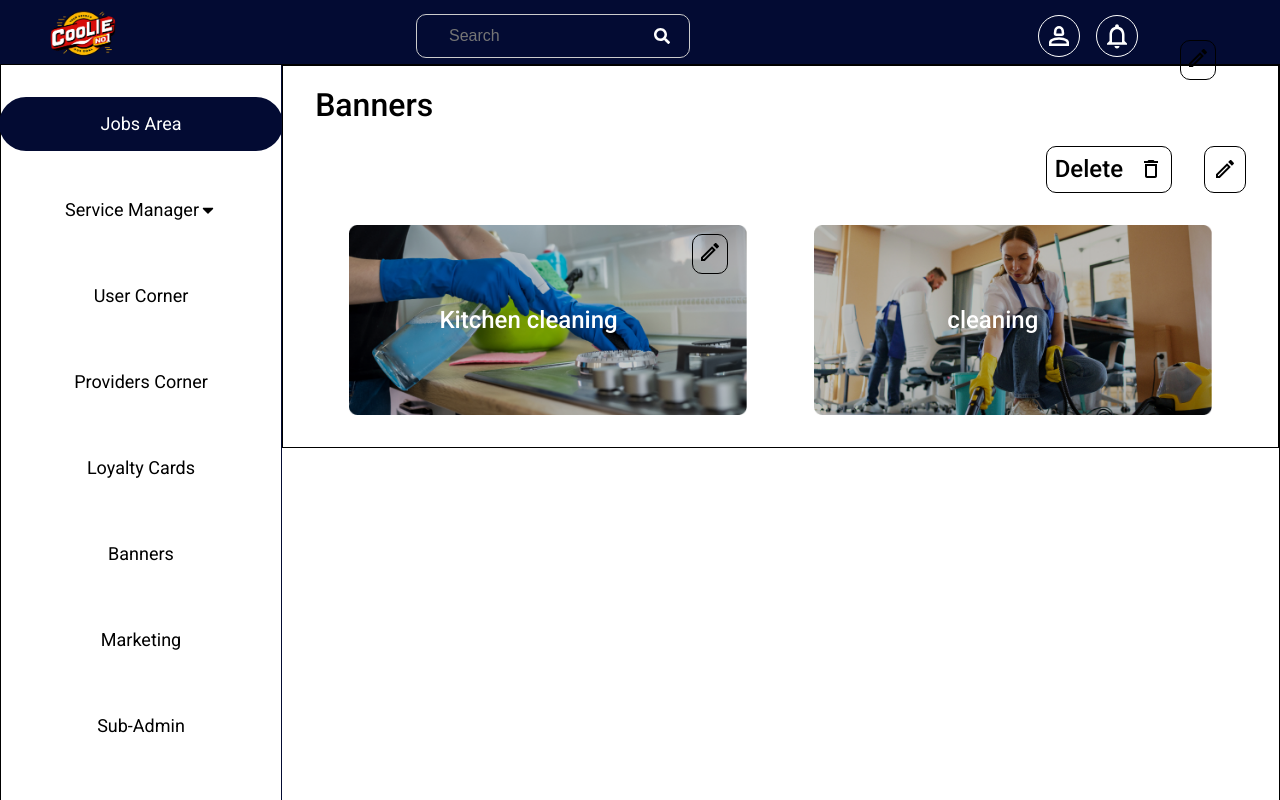
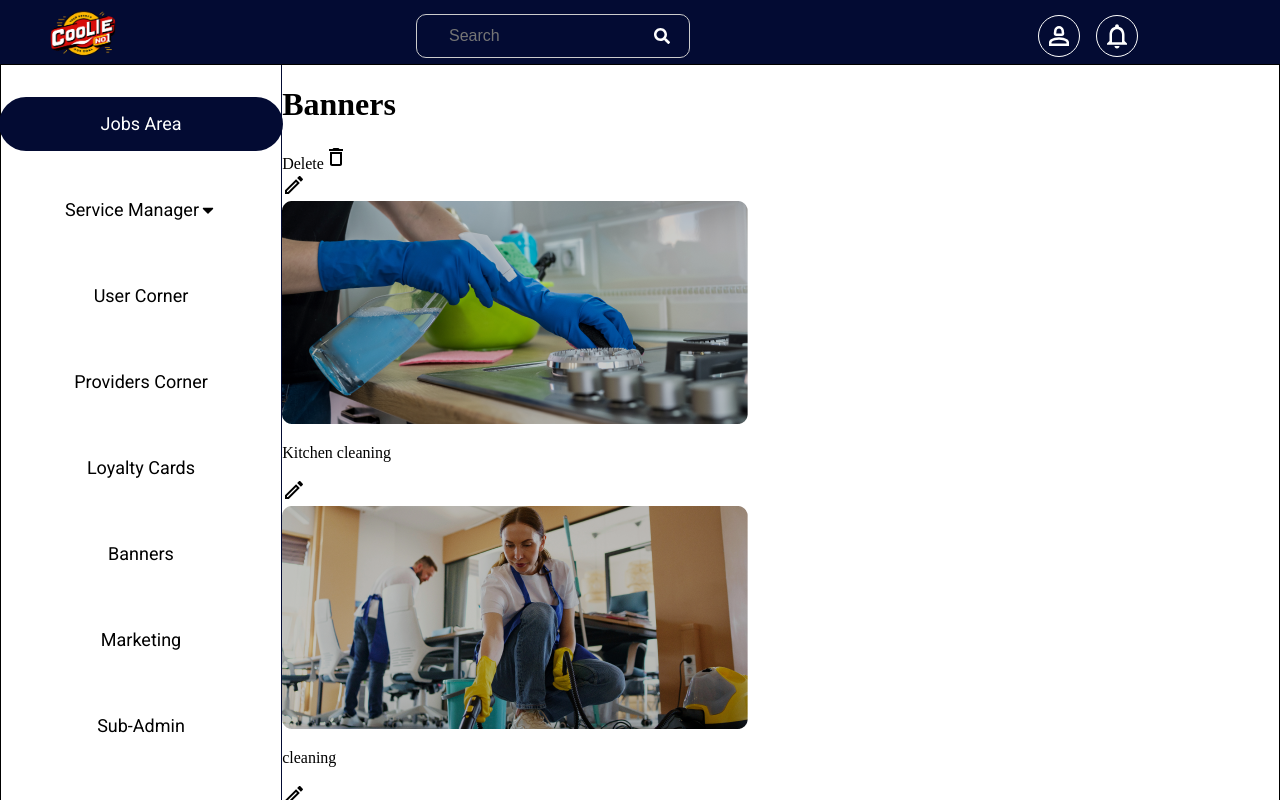
Before and after one commit to Jobminar/Coolie-admin, a React (Vite) app in the folder Admin/: page /banners in a window 1280 px wide. Shown: the top 800 px of the page. Built offline with nearby package versions, Linux system fonts and the light colour scheme.

Commit message:
added manage services

```diff
--- a/Admin/src/components/Sections/Banners/banners.css
+++ b/Admin/src/components/Sections/Banners/banners.css
@@ -1,123 +1,76 @@
-.banners{
-    border: 1px solid black;
+.banners-container {
+    padding: 20px;
+    background-color: #fff;
+    font-family: Arial, sans-serif;
+    width: 100%;
+    box-sizing: border-box;
 }
- .banners h1{
-     font-family: Roboto;
-     font-size: 32px;
-     font-weight: 500;
-     line-height: 37.5px;
-     text-align: left;
-    padding: 0rem 2rem;
+
+.banners-header {
+    display: flex;
+    justify-content: space-between;
+    align-items: center;
+    margin-bottom: 20px;
 }
- .banner-buttos{
+
+.banners-header h2 {
+    margin: 0;
+    font-size: 24px;
+}
+
+.banners-actions {
     display: flex;
-     justify-content: right;
-     padding-right: 2rem;
-     gap: 2rem;
+    gap: 10px;
+}
 
- }
- .delete-button{
-     display: flex;
-     gap: 1rem;
-     border: 1px solid black;
-     border-radius: 10px;
-     align-items: center;
-     padding: 0.5rem;
-     font-family: Roboto;
-     font-size: 24px;
-     font-weight: 500;
-     line-height: 28.13px;
-     text-align: center;
-
- }
- .delete-button:hover{
-      cursor: pointer;
- }
- .edit-button{
-     border: 1px solid black;
-     border-radius: 10px;
+.btn {
     display: flex;
     align-items: center;
-     padding: 0.5rem;
- }
- .edit-button:hover{
-     cursor: pointer;
- }
- .main-banners{
-     display: grid;
-     grid-template-columns: 40% 40%;
-     justify-content: space-evenly;
-     padding: 2rem 0rem;
- }
- .main-banners img{
-      width: 100%;
-      height: 100%;
-
- }
- .Kitchen-cleaning {
-     position: relative;
-     display: inline-block;
+    justify-content: center;
 }
 
- .Kitchen-cleaning img {
-     display: block;
- }
-   /* fdfghjmk */
- .Kitchen-cleaning p {
-     position: absolute;
-     top: 50%;
-     left: 45%;
-     transform: translate(-50%, -50%);
-     color: white; /* Adjust the color as needed */
-
-     padding: 10px; /* Optional: Adds padding for better readability */
-     margin: 0; /* Removes default margin */
-     font-family: Roboto;
-     font-size: 24px;
-     font-weight: 500;
-     line-height: 28.13px;
-     text-align: center;
- }
- .edit{
-     position: absolute;
-     top: 5%;
-     right: 5%;
-     border: 1px solid black;
-     border-radius: 10px;
-     padding: 5px;
- }
- .edit:hover{
-     cursor: pointer;
- }
- .cleaning {
-     position: relative;
-     display: inline-block;
+.delete-btn .MuiSvgIcon-root {
+    margin-right: 5px;
 }
 
- .cleaning img {
-     display: block;
+.banners-grid {
+    display: flex;
+    flex-direction: column;
+    gap: 10px;
+    width: 100%;
 }
 
- .cleaning p {
+.banners-row {
+    display: flex;
+    gap: 10px;
+    width: 100%;
+}
+
+.banner {
+    position: relative;
+    width: calc(50% - 5px);
+}
+
+.banner img {
+    width: 100%;
+    height: auto;
+    border-radius: 5px;
+}
+
+.banner-overlay {
     position: absolute;
-     top: 50%;
-     left: 45%;
-     transform: translate(-50%, -50%);
-     color: white; /* Adjust the color as needed */
+    bottom: 0;
+    left: 0;
+    width: 100%;
+    background: rgba(0, 0, 0, 0.5);
+    color: white;
+    padding: 10px;
+    border-radius: 0 0 5px 5px;
+    display: flex;
+    justify-content: space-between;
+    align-items: center;
+}
 
-     padding: 10px; /* Optional: Adds padding for better readability */
-     margin: 0; /* Removes default margin */
-     font-family: Roboto;
-     font-size: 24px;
-     font-weight: 500;
-     line-height: 28.13px;
-     text-align: center;
+.edit-icon {
+    color: white;
 }
- .clean-edit{
-     position: absolute;
-     top: 5%;
-     right: 5%;
-     border: 1px solid black;
-     border-radius: 10px;
-     padding: 5px;
- }
```
Lines whose indentation alone changed are shown as unchanged.
